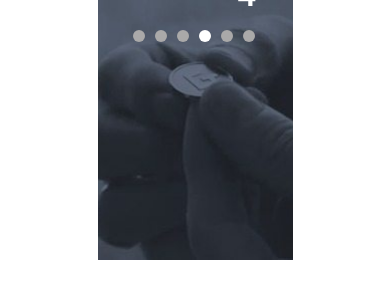
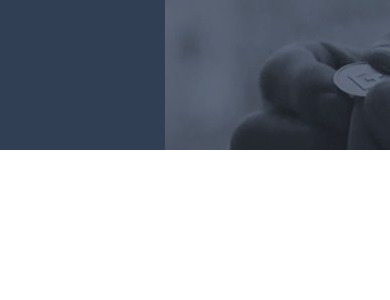
Before and after one commit to malashik/ourmission, a React (Create React App) app: page / in a window 390 px wide. Shown: the top 300 px of the page. Built offline with nearby package versions, Linux system fonts and the light colour scheme.

Commit message:
Add active controls

```diff
--- a/src/slider/slider.css
+++ b/src/slider/slider.css
@@ -12,16 +12,15 @@
   height: 100%;
   padding: 0;
   list-style: none;
-  left:0;
-  transition: .3s;
+  left: 0;
+  transition: 0.3s;
 }
 .Slider__item {
-  /* width: calc(100vw/2); */
   height: 100%;
   float: left;
 }
-.Slider__item_active{
-    color: red;
+.Slider__item_active {
+  color: red;
 }
 .Ourmission {
   width: 100%;
@@ -52,6 +51,16 @@
   background-color: rgb(170, 169, 169);
   cursor: pointer;
 }
-.Slider__control-points-item_active{
+.Slider__control-points-item_active {
   background-color: #fff;
 }
+
+@media only screen and (max-width: 981px) {
+  .Slider{
+    width: 100%;
+    height: 150px;
+  }
+  .Slider__control-points-item {
+    display: none;
+  }
+}
--- a/src/slider/slider.jsx
+++ b/src/slider/slider.jsx
@@ -86,7 +86,6 @@ class Slider extends Component {
   controlMove = function(e) {
     let val = e.target.id.slice(-1);
     if (e.target.tagName === "LI") {
-      console.log(e.target.className);
       this.setState({
         count: +val + 1,
         setTimeoutSwitch: false
@@ -98,8 +97,6 @@ class Slider extends Component {
     return (
       <div
         className="Slider"
-        //  onResize={setTimeout(()=>console.log('click'),1000)}
-        onResize={() => console.log("resized!")}
       >
         <div
           style={{ left: (this.state.count - 1) * -this.state.offset + "px" }}
```
Also changed, not shown: src/slider/slider-tile.jsx (added, +13 -0 lines), src/slider/slider-tile.css (added), 1 other file (tests, documents, lock files or other folders).
